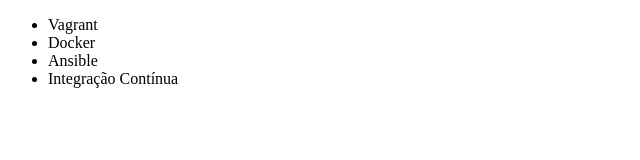
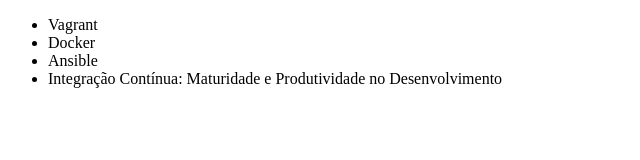
Before and after one commit to edugudielvazop/alura-git, a plain HTML site: page index.html in a window 1280 px wide. Shown: the whole page, without its empty margins (0-640 px from the left). Drawn offline with Linux system fonts and the light colour scheme.

Commit message:
Renomeando curso de Integração

```diff
--- a/index.html
+++ b/index.html
@@ -9,7 +9,7 @@
         <li>Vagrant</li>
         <li>Docker</li>
         <li>Ansible</li>
-        <li>Integração Contínua</li>
+        <li>Integração Contínua: Maturidade e Produtividade no Desenvolvimento</li>
     </ul>
 </body>
 </html>
```
